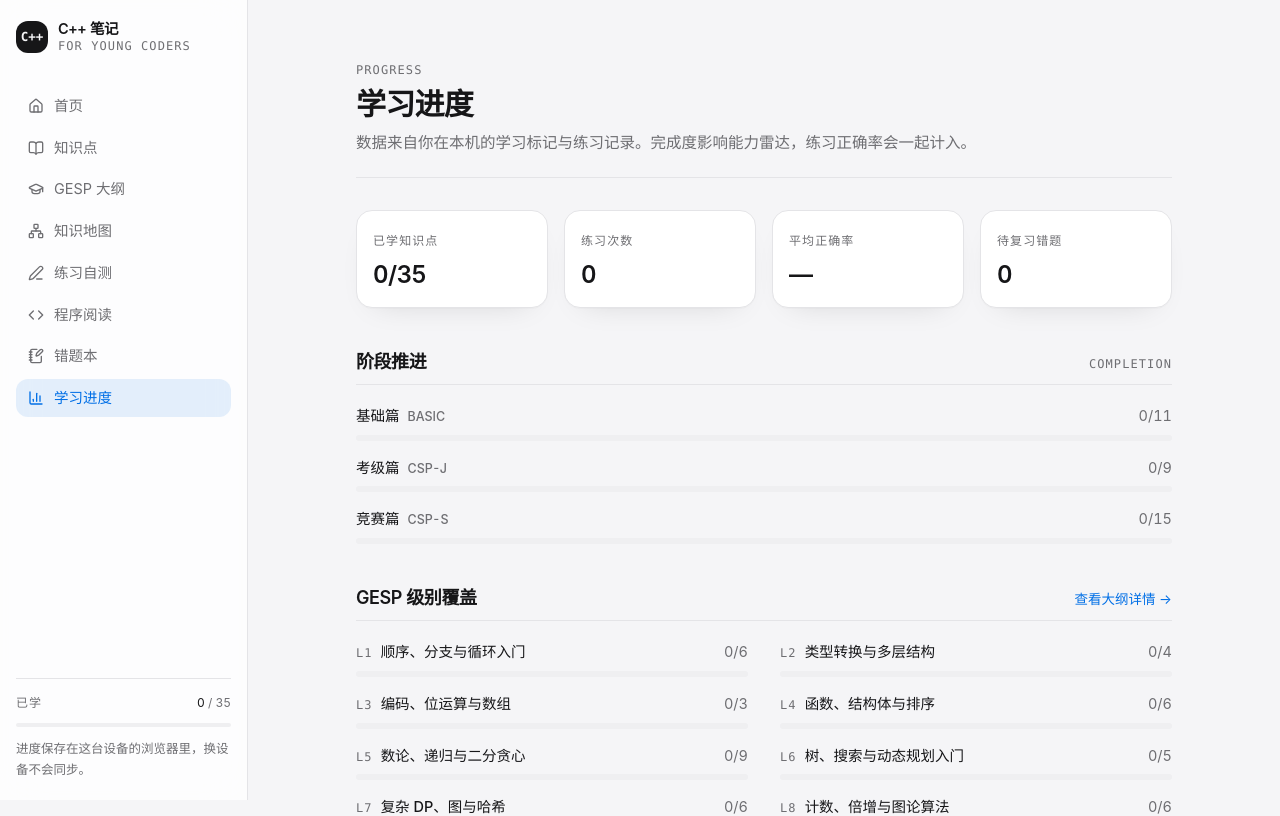
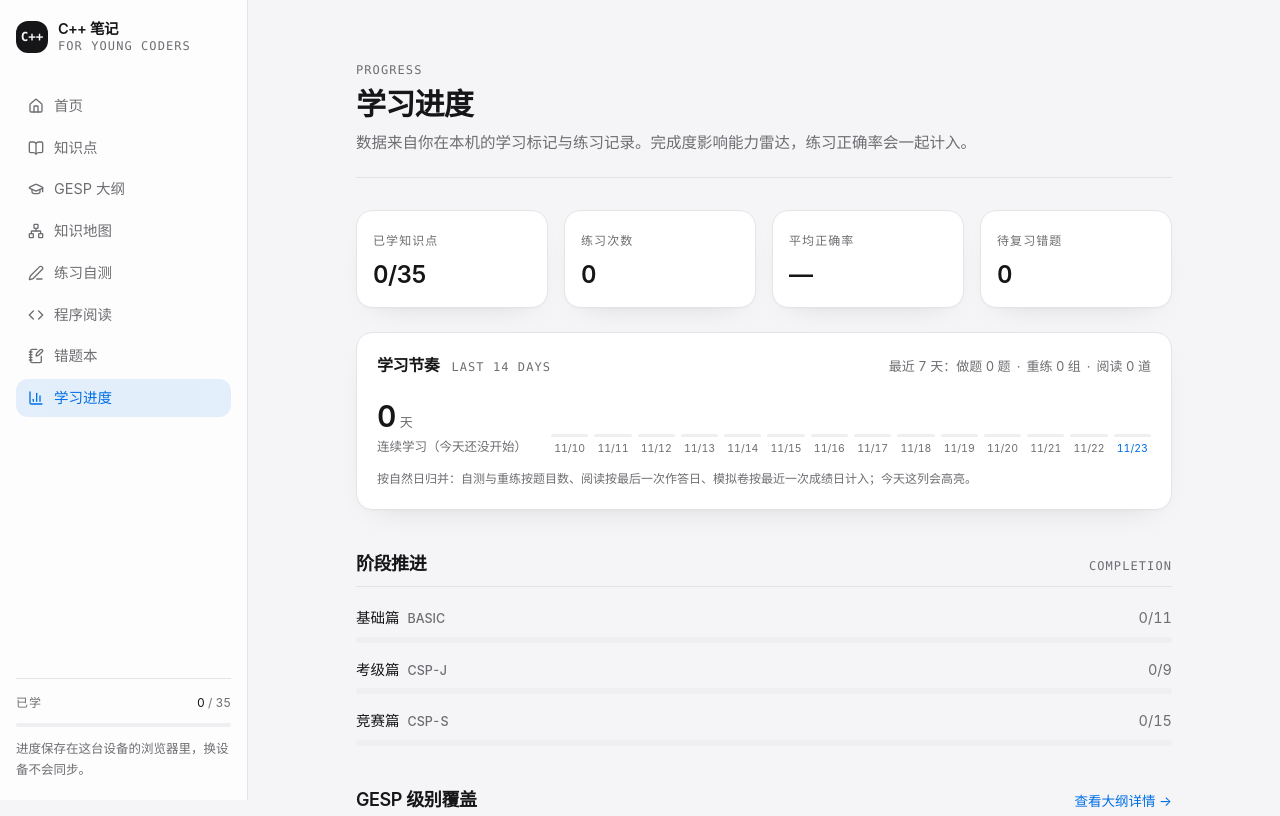
Before and after one commit to Amelia-Tom/cpp-notes-studio, a React (Vite) app: page /progress in a window 1280 px wide. Shown: the top 816 px of the page. Built offline with nearby package versions, Linux system fonts and the light colour scheme.

Commit message:
feat: 进度页学习节奏卡片

```diff
--- /dev/null
+++ b/src/lib/activity.ts
@@ -0,0 +1,152 @@
+// EXPORTS: computeActivity, IActivityDay, IActivitySummary
+
+/**
+ * 学习节奏统计：把四份本地记录（自测练习、错题重练、程序阅读、模拟卷）
+ * 按「自然日」归并成一条时间线，用来算连续学习天数和最近 14 天的练习量。
+ *
+ * 只做纯计算，不读写 localStorage，页面把各 store 的数据灌进来即可；
+ * 这样清空记录、换设备都不会影响口径，也方便以后加「本周报告」导出。
+ *
+ * 口径说明：
+ * - 自测：一次练习记录（records）里的 total / correct 累加到当天（重练产生的记录也算在这里）；
+ * - 重练：只累加「组数」，题目数不重复计算；
+ * - 阅读：只按「最后一次作答时间」归属，所以是「那天碰过这道题」，不是逐次精确统计；
+ * - 模拟卷：只有最近一次/最好成绩的时间戳，按 lastAt 归属。
+ * 这些口径都写在卡片下方的说明里，避免误读成精确的每日题量。
+ */
+
+import type { IQuizRecord } from './store';
+
+export interface IActivityDay {
+  /** YYYY-MM-DD（本地时区） */
+  key: string;
+  /** 显示用的日号，如 11/24 */
+  label: string;
+  /** 自测 + 重练的题目数 */
+  total: number;
+  correct: number;
+  /** 重练轮数 */
+  reviewRounds: number;
+  /** 当天碰过的阅读题数 */
+  reading: number;
+  /** 当天做过的模拟卷数 */
+  exams: number;
+  /** 当天任意一项活动都没有 */
+  empty: boolean;
+}
+
+export interface IActivitySummary {
+  /** 最近 14 天，按时间正序 */
+  days: IActivityDay[];
+  /** 连续学习天数：从今天（今天没练则从昨天）往回数 */
+  streak: number;
+  /** 今天是否已有记录 */
+  todayActive: boolean;
+  today: IActivityDay;
+  /** 最近 7 天汇总 */
+  week: { total: number; correct: number; reviewRounds: number; reading: number; exams: number; activeDays: number };
+}
+
+const DAY_MS = 24 * 60 * 60 * 1000;
+
+function dayKey(date: Date): string {
+  const pad = (value: number) => String(value).padStart(2, '0');
+  return `${date.getFullYear()}-${pad(date.getMonth() + 1)}-${pad(date.getDate())}`;
+}
+
+function dayLabel(date: Date): string {
+  return `${date.getMonth() + 1}/${date.getDate()}`;
+}
+
+export function computeActivity(input: {
+  records: IQuizRecord[];
+  rounds: { at: number; total: number; correct: number }[];
+  reading: Record<string, { lastAt: string }>;
+  exams: { lastAt?: string; bestAt?: string }[];
+  days?: number;
+  now?: Date;
+}): IActivitySummary {
+  const span = input.days ?? 14;
+  const now = input.now ?? new Date();
+  const start = new Date(now.getFullYear(), now.getMonth(), now.getDate());
+
+  const buckets = new Map<string, IActivityDay>();
+  for (let offset = span - 1; offset >= 0; offset -= 1) {
+    const date = new Date(start.getTime() - offset * DAY_MS);
+    const key = dayKey(date);
+    buckets.set(key, {
+      key,
+      label: dayLabel(date),
+      total: 0,
+      correct: 0,
+      reviewRounds: 0,
+      reading: 0,
+      exams: 0,
+      empty: true,
+    });
+  }
+
+  const touch = (timestamp: number | string | undefined): IActivityDay | undefined => {
+    if (timestamp === undefined) return undefined;
+    const date = typeof timestamp === 'number' ? new Date(timestamp) : new Date(timestamp);
+    if (Number.isNaN(date.getTime())) return undefined;
+    return buckets.get(dayKey(date));
+  };
+
+  for (const record of input.records) {
+    const bucket = touch(record.at);
+    if (!bucket) continue;
+    bucket.total += record.total;
+    bucket.correct += record.correct;
+  }
+
+  // 重练轮次同时也会写一条练习记录，题目数已经算在 records 里；
+  // 这里只累加「组数」，避免同一批题被算两遍。
+  for (const round of input.rounds) {
+    const bucket = touch(round.at);
+    if (!bucket) continue;
+    bucket.reviewRounds += 1;
+  }
+
+  for (const record of Object.values(input.reading)) {
+    const bucket = touch(record.lastAt);
+    if (bucket) bucket.reading += 1;
+  }
+
+  for (const exam of input.exams) {
+    const bucket = touch(exam.lastAt) ?? touch(exam.bestAt);
+    if (bucket) bucket.exams += 1;
+  }
+
+  const days = [...buckets.values()];
+  for (const day of days) {
+    day.empty = day.total === 0 && day.reading === 0 && day.exams === 0 && day.reviewRounds === 0;
+  }
+
+  const today = days[days.length - 1];
+  const todayActive = !today.empty;
+
+  // 连续天数：今天有记录就从今天开始数；今天没练则从昨天开始数（保留「昨天为止的连续」）
+  let streak = 0;
+  let cursor = todayActive ? days.length - 1 : days.length - 2;
+  while (cursor >= 0 && !days[cursor].empty) {
+    streak += 1;
+    cursor -= 1;
+  }
+
+  const weekDays = days.slice(-7);
+  const week = weekDays.reduce(
+    (acc, day) => {
+      acc.total += day.total;
+      acc.correct += day.correct;
+      acc.reviewRounds += day.reviewRounds;
+      acc.reading += day.reading;
+      acc.exams += day.exams;
+      if (!day.empty) acc.activeDays += 1;
+      return acc;
+    },
+    { total: 0, correct: 0, reviewRounds: 0, reading: 0, exams: 0, activeDays: 0 },
+  );
+
+  return { days, streak, todayActive, today, week };
+}
--- a/src/pages/ProgressPage/ProgressPage.tsx
+++ b/src/pages/ProgressPage/ProgressPage.tsx
@@ -17,6 +17,8 @@ import { resetExamRecords, useExamRecords } from '@/lib/exam';
 import { READING_ITEMS, READING_LEVELS } from '@/data/reading';
 import { resetReadingRecords, useReadingRecords } from '@/lib/reading';
 import { resetReviewRounds, useReviewRounds } from '@/lib/review';
+import { computeActivity } from '@/lib/activity';
+import { cn } from '@/lib/utils';
 
 interface Dimension {
   key: string;
@@ -139,6 +141,16 @@ export default function ProgressPage() {
     .sort((a, b) => a.order - b.order)
     .slice(0, 3);
 
+  // 学习节奏：把四份记录按自然日归并，算连续天数与最近 14 天练习量
+  const activity = computeActivity({
+    records: progress.records,
+    rounds: reviewRounds,
+    reading: readingRecords,
+    exams: Object.values(examRecords),
+  });
+  const activityMax = Math.max(1, ...activity.days.map((day) => day.total + day.reading + day.exams));
+  const weekRate = activity.week.total > 0 ? Math.round((activity.week.correct / activity.week.total) * 100) : null;
+
   const handleReset = () => {
     if (!window.confirm('清空本机的学习进度、练习记录、错题本、重练记录与自讲自评？此操作不可恢复。')) return;
     resetProgress();
@@ -171,6 +183,69 @@ export default function ProgressPage() {
             <p className="mt-2 text-2xl font-semibold tracking-tight">{item.value}</p>
           </div>
         ))}
+      </section>
+
+      <section className="mt-6 surface rounded-xl p-5">
+        <div className="flex flex-wrap items-baseline justify-between gap-2">
+          <div className="flex items-baseline gap-3">
+            <h2 className="text-base font-semibold tracking-tight">学习节奏</h2>
+            <span className="mono-label">last 14 days</span>
+          </div>
+          <div className="text-[13px] text-muted-foreground">
+            最近 7 天：做题 {activity.week.total} 题
+            {weekRate !== null && <span className="ml-1.5 text-foreground tabular-nums">{weekRate}%</span>}
+            <span className="mx-1.5">·</span>重练 {activity.week.reviewRounds} 组
+            <span className="mx-1.5">·</span>阅读 {activity.week.reading} 道
+          </div>
+        </div>
+
+        <div className="mt-4 flex flex-wrap items-end gap-6">
+          <div>
+            <p className="text-3xl font-semibold tracking-tight tabular-nums">
+              {activity.streak}
+              <span className="ml-1 text-[13px] font-normal text-muted-foreground">天</span>
+            </p>
+            <p className="mt-1 text-[12.5px] text-muted-foreground">
+              连续学习
+              {!activity.todayActive && activity.streak > 0 && '（今天还没练，做一组就续上）'}
+              {!activity.todayActive && activity.streak === 0 && '（今天还没开始）'}
+            </p>
+          </div>
+
+          <div className="min-w-0 flex-1">
+            <div className="flex h-16 items-end gap-1.5">
+              {activity.days.map((day) => {
+                const count = day.total + day.reading + day.exams;
+                const today = day.key === activity.today.key;
+                return (
+                  <div key={day.key} className="group flex h-full flex-1 flex-col items-center justify-end gap-1">
+                    <div
+                      title={`${day.key}：自测/重练 ${day.total} 题 · 阅读 ${day.reading} 道 · 模拟卷 ${day.exams} 次`}
+                      className={cn(
+                        'w-full rounded-sm transition-colors',
+                        day.empty ? 'bg-border/60' : today ? 'bg-primary' : 'bg-primary/45',
+                        day.empty && 'h-[3px]',
+                      )}
+                      style={day.empty ? undefined : { height: `${Math.max(6, Math.round((count / activityMax) * 56))}px` }}
+                    />
+                    <span
+                      className={cn(
+                        'text-[10.5px] tabular-nums',
+                        today ? 'text-primary' : 'text-muted-foreground',
+                      )}
+                    >
+                      {day.label}
+                    </span>
+                  </div>
+                );
+              })}
+            </div>
+          </div>
+        </div>
+
+        <p className="mt-3 text-[12px] leading-5 text-muted-foreground">
+          按自然日归并：自测与重练按题目数、阅读按最后一次作答日、模拟卷按最近一次成绩日计入；今天这列会高亮。
+        </p>
       </section>
 
       <section className="mt-10">
```
Also changed, not shown: 1 other file (tests, documents, lock files or other folders).
